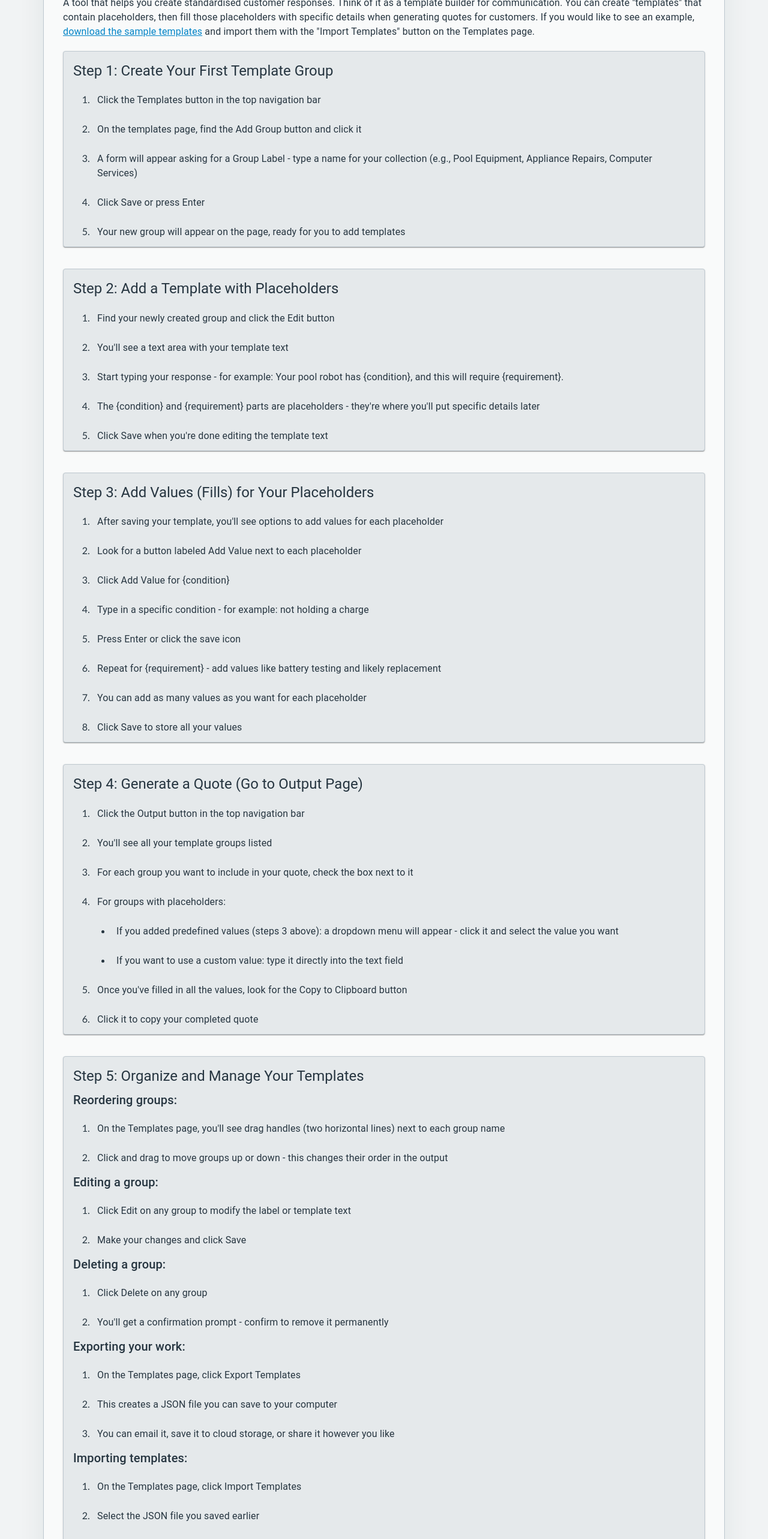
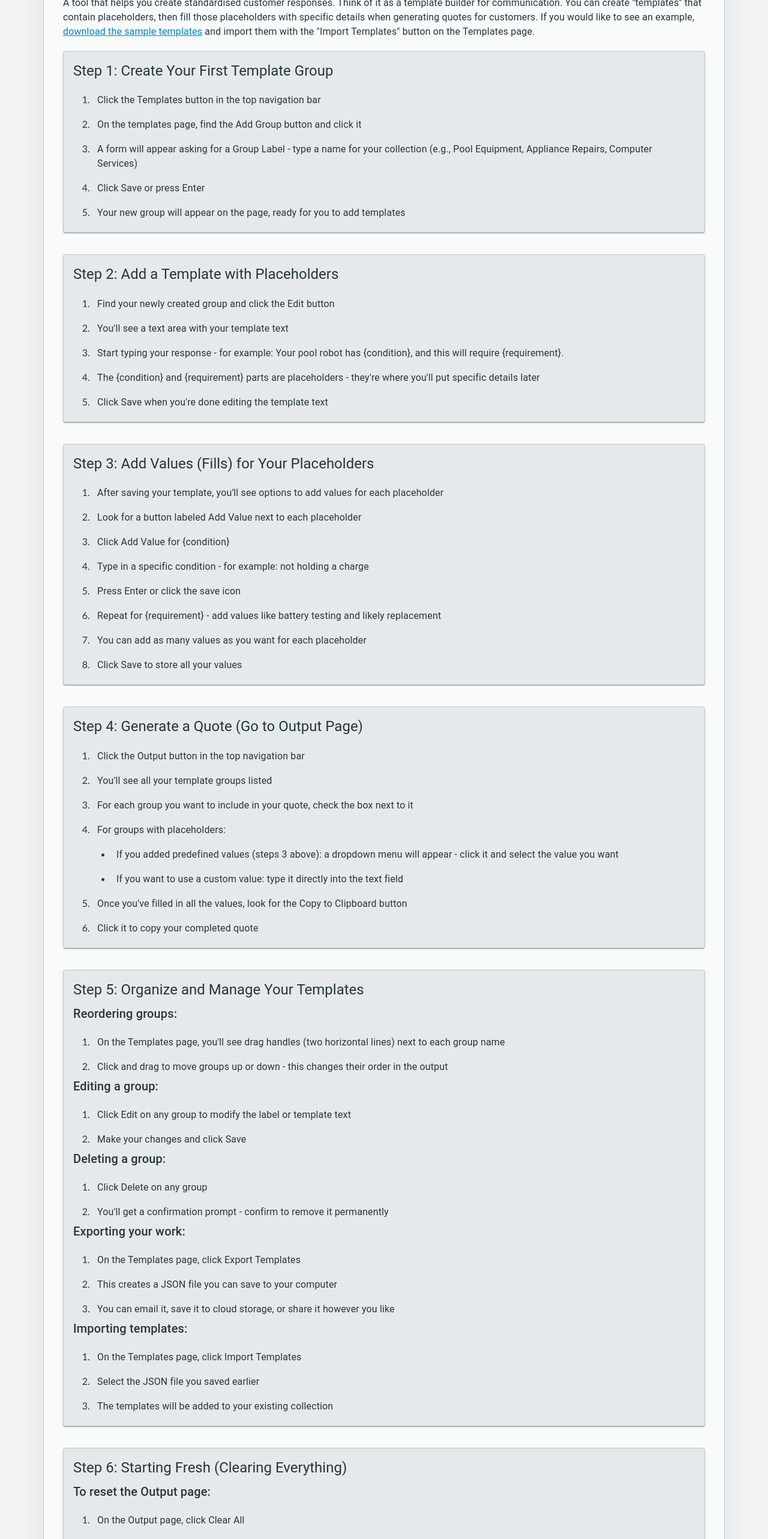
Before and after one commit to sterance/EzQuote, a React (Vite) app: page /help in a window 1280 px wide. Shown: the part 234-2800 px from the top of the page at 60% size. Built offline with nearby package versions, Linux system fonts and the light colour scheme.

Commit message:
tweaked list item spacing in Help page for better visual hierarchy

```diff
--- a/src/pages/Help.tsx
+++ b/src/pages/Help.tsx
@@ -15,121 +15,121 @@ export function Help() {
         and import them with the "Import Templates" button on the Templates page.
       </Typography>
 
-      <Paper sx={{ pt: 2, pl: 2, mb: 2 }} elevation={1}>
+      <Paper sx={{ py: 2, pl: 2, mb: 2 }} elevation={1}>
         <Typography variant="h5" gutterBottom>
           Step 1: Create Your First Template Group
         </Typography>
         <List component="ol" sx={{ p: 0, listStyleType: "decimal", pl: 4 }}>
-          <ListItem sx={{ display: "list-item", pl: 1 }}>
+          <ListItem sx={{ display: "list-item", pl: 1, pb: 0 }}>
             <ListItemText primary="Click the Templates button in the top navigation bar" />
           </ListItem>
-          <ListItem sx={{ display: "list-item", pl: 1 }}>
+          <ListItem sx={{ display: "list-item", pl: 1, pb: 0 }}>
             <ListItemText primary="On the templates page, find the Add Group button and click it" />
           </ListItem>
-          <ListItem sx={{ display: "list-item", pl: 1 }}>
+          <ListItem sx={{ display: "list-item", pl: 1, pb: 0 }}>
             <ListItemText primary="A form will appear asking for a Group Label - type a name for your collection (e.g., Pool Equipment, Appliance Repairs, Computer Services)" />
           </ListItem>
-          <ListItem sx={{ display: "list-item", pl: 1 }}>
+          <ListItem sx={{ display: "list-item", pl: 1, pb: 0 }}>
             <ListItemText primary="Click Save or press Enter" />
           </ListItem>
-          <ListItem sx={{ display: "list-item", pl: 1 }}>
+          <ListItem sx={{ display: "list-item", pl: 1, pb: 0 }}>
             <ListItemText primary="Your new group will appear on the page, ready for you to add templates" />
           </ListItem>
         </List>
       </Paper>
 
-      <Paper sx={{ pt: 2, pl: 2, mb: 2 }} elevation={1}>
+      <Paper sx={{ py: 2, pl: 2, mb: 2 }} elevation={1}>
         <Typography variant="h5" gutterBottom>
           Step 2: Add a Template with Placeholders
         </Typography>
         <List component="ol" sx={{ p: 0, listStyleType: "decimal", pl: 4 }}>
-          <ListItem sx={{ display: "list-item", pl: 1 }}>
+          <ListItem sx={{ display: "list-item", pl: 1, pb: 0 }}>
             <ListItemText primary="Find your newly created group and click the Edit button" />
           </ListItem>
-          <ListItem sx={{ display: "list-item", pl: 1 }}>
+          <ListItem sx={{ display: "list-item", pl: 1, pb: 0 }}>
             <ListItemText primary="You'll see a text area with your template text" />
           </ListItem>
-          <ListItem sx={{ display: "list-item", pl: 1 }}>
+          <ListItem sx={{ display: "list-item", pl: 1, pb: 0 }}>
             <ListItemText primary="Start typing your response - for example: Your pool robot has {condition}, and this will require {requirement}." />
           </ListItem>
-          <ListItem sx={{ display: "list-item", pl: 1 }}>
+          <ListItem sx={{ display: "list-item", pl: 1, pb: 0 }}>
             <ListItemText primary="The {condition} and {requirement} parts are placeholders - they're where you'll put specific details later" />
           </ListItem>
-          <ListItem sx={{ display: "list-item", pl: 1 }}>
+          <ListItem sx={{ display: "list-item", pl: 1, pb: 0 }}>
             <ListItemText primary="Click Save when you're done editing the template text" />
           </ListItem>
         </List>
       </Paper>
 
-      <Paper sx={{ pt: 2, pl: 2, mb: 2 }} elevation={1}>
+      <Paper sx={{ py: 2, pl: 2, mb: 2 }} elevation={1}>
         <Typography variant="h5" gutterBottom>
           Step 3: Add Values (Fills) for Your Placeholders
         </Typography>
         <List component="ol" sx={{ p: 0, listStyleType: "decimal", pl: 4 }}>
-          <ListItem sx={{ display: "list-item", pl: 1 }}>
+          <ListItem sx={{ display: "list-item", pl: 1, pb: 0 }}>
             <ListItemText primary="After saving your template, you'll see options to add values for each placeholder" />
           </ListItem>
-          <ListItem sx={{ display: "list-item", pl: 1 }}>
+          <ListItem sx={{ display: "list-item", pl: 1, pb: 0 }}>
             <ListItemText primary="Look for a button labeled Add Value next to each placeholder" />
           </ListItem>
-          <ListItem sx={{ display: "list-item", pl: 1 }}>
+          <ListItem sx={{ display: "list-item", pl: 1, pb: 0 }}>
             <ListItemText primary="Click Add Value for {condition}" />
           </ListItem>
-          <ListItem sx={{ display: "list-item", pl: 1 }}>
+          <ListItem sx={{ display: "list-item", pl: 1, pb: 0 }}>
             <ListItemText primary="Type in a specific condition - for example: not holding a charge" />
           </ListItem>
-          <ListItem sx={{ display: "list-item", pl: 1 }}>
+          <ListItem sx={{ display: "list-item", pl: 1, pb: 0 }}>
             <ListItemText primary="Press Enter or click the save icon" />
           </ListItem>
-          <ListItem sx={{ display: "list-item", pl: 1 }}>
+          <ListItem sx={{ display: "list-item", pl: 1, pb: 0 }}>
             <ListItemText primary="Repeat for {requirement} - add values like battery testing and likely replacement" />
           </ListItem>
-          <ListItem sx={{ display: "list-item", pl: 1 }}>
+          <ListItem sx={{ display: "list-item", pl: 1, pb: 0 }}>
             <ListItemText primary="You can add as many values as you want for each placeholder" />
           </ListItem>
-          <ListItem sx={{ display: "list-item", pl: 1 }}>
+          <ListItem sx={{ display: "list-item", pl: 1, pb: 0 }}>
             <ListItemText primary="Click Save to store all your values" />
           </ListItem>
         </List>
       </Paper>
 
-      <Paper sx={{ pt: 2, pl: 2, mb: 2 }} elevation={1}>
+      <Paper sx={{ py: 2, pl: 2, mb: 2 }} elevation={1}>
         <Typography variant="h5" gutterBottom>
           Step 4: Generate a Quote (Go to Output Page)
         </Typography>
         <List component="ol" sx={{ p: 0, listStyleType: "decimal", pl: 4 }}>
-          <ListItem sx={{ display: "list-item", pl: 1 }}>
+          <ListItem sx={{ display: "list-item", pl: 1, pb: 0 }}>
             <ListItemText primary="Click the Output button in the top navigation bar" />
           </ListItem>
-          <ListItem sx={{ display: "list-item", pl: 1 }}>
+          <ListItem sx={{ display: "list-item", pl: 1, pb: 0 }}>
             <ListItemText primary="You'll see all your template groups listed" />
           </ListItem>
-          <ListItem sx={{ display: "list-item", pl: 1 }}>
+          <ListItem sx={{ display: "list-item", pl: 1, pb: 0 }}>
             <ListItemText primary="For each group you want to include in your quote, check the box next to it" />
           </ListItem>
-          <ListItem sx={{ display: "list-item", pl: 1 }}>
+          <ListItem sx={{ display: "list-item", pl: 1, pb: 0 }}>
             <ListItemText primary="For groups with placeholders:" />
           </ListItem>
 
           <List component="ul" sx={{ p: 0, listStyleType: "disc", pl: 4 }}>
-            <ListItem sx={{ display: "list-item", pl: 1 }}>
+            <ListItem sx={{ display: "list-item", pl: 1, pb: 0 }}>
               <ListItemText primary="If you added predefined values (steps 3 above): a dropdown menu will appear - click it and select the value you want" />
             </ListItem>
-            <ListItem sx={{ display: "list-item", pl: 1 }}>
+            <ListItem sx={{ display: "list-item", pl: 1, pb: 0 }}>
               <ListItemText primary="If you want to use a custom value: type it directly into the text field" />
             </ListItem>
           </List>
 
-          <ListItem sx={{ display: "list-item", pl: 1 }}>
+          <ListItem sx={{ display: "list-item", pl: 1, pb: 0 }}>
             <ListItemText primary="Once you've filled in all the values, look for the Copy to Clipboard button" />
           </ListItem>
-          <ListItem sx={{ display: "list-item", pl: 1 }}>
+          <ListItem sx={{ display: "list-item", pl: 1, pb: 0 }}>
             <ListItemText primary="Click it to copy your completed quote" />
           </ListItem>
         </List>
       </Paper>
 
-      <Paper sx={{ pt: 2, pl: 2, mb: 2 }} elevation={1}>
+      <Paper sx={{ py: 2, pl: 2, mb: 2 }} elevation={1}>
         <Typography variant="h5" gutterBottom>
           Step 5: Organize and Manage Your Templates
         </Typography>
@@ -137,10 +137,10 @@ export function Help() {
           Reordering groups:
         </Typography>
         <List component="ol" sx={{ p: 0, listStyleType: "decimal", pl: 4 }}>
-          <ListItem sx={{ display: "list-item", pl: 1 }}>
+          <ListItem sx={{ display: "list-item", pl: 1, pb: 0 }}>
             <ListItemText primary="On the Templates page, you'll see drag handles (two horizontal lines) next to each group name" />
           </ListItem>
-          <ListItem sx={{ display: "list-item", pl: 1 }}>
+          <ListItem sx={{ display: "list-item", pl: 1, pb: 0 }}>
             <ListItemText primary="Click and drag to move groups up or down - this changes their order in the output" />
           </ListItem>
         </List>
@@ -149,10 +149,10 @@ export function Help() {
           Editing a group:
         </Typography>
         <List component="ol" sx={{ p: 0, listStyleType: "decimal", pl: 4 }}>
-          <ListItem sx={{ display: "list-item", pl: 1 }}>
+          <ListItem sx={{ display: "list-item", pl: 1, pb: 0 }}>
             <ListItemText primary="Click Edit on any group to modify the label or template text" />
           </ListItem>
-          <ListItem sx={{ display: "list-item", pl: 1 }}>
+          <ListItem sx={{ display: "list-item", pl: 1, pb: 0 }}>
             <ListItemText primary="Make your changes and click Save" />
           </ListItem>
         </List>
@@ -161,10 +161,10 @@ export function Help() {
           Deleting a group:
         </Typography>
         <List component="ol" sx={{ p: 0, listStyleType: "decimal", pl: 4 }}>
-          <ListItem sx={{ display: "list-item", pl: 1 }}>
+          <ListItem sx={{ display: "list-item", pl: 1, pb: 0 }}>
             <ListItemText primary="Click Delete on any group" />
           </ListItem>
-          <ListItem sx={{ display: "list-item", pl: 1 }}>
+          <ListItem sx={{ display: "list-item", pl: 1, pb: 0 }}>
             <ListItemText primary="You'll get a confirmation prompt - confirm to remove it permanently" />
           </ListItem>
         </List>
@@ -173,13 +173,13 @@ export function Help() {
           Exporting your work:
         </Typography>
         <List component="ol" sx={{ p: 0, listStyleType: "decimal", pl: 4 }}>
-          <ListItem sx={{ display: "list-item", pl: 1 }}>
+          <ListItem sx={{ display: "list-item", pl: 1, pb: 0 }}>
             <ListItemText primary="On the Templates page, click Export Templates" />
           </ListItem>
-          <ListItem sx={{ display: "list-item", pl: 1 }}>
+          <ListItem sx={{ display: "list-item", pl: 1, pb: 0 }}>
             <ListItemText primary="This creates a JSON file you can save to your computer" />
           </ListItem>
-          <ListItem sx={{ display: "list-item", pl: 1 }}>
+          <ListItem sx={{ display: "list-item", pl: 1, pb: 0 }}>
             <ListItemText primary="You can email it, save it to cloud storage, or share it however you like" />
           </ListItem>
         </List>
@@ -188,13 +188,13 @@ export function Help() {
           Importing templates:
         </Typography>
         <List component="ol" sx={{ p: 0, listStyleType: "decimal", pl: 4 }}>
-          <ListItem sx={{ display: "list-item", pl: 1 }}>
+          <ListItem sx={{ display: "list-item", pl: 1, pb: 0 }}>
             <ListItemText primary="On the Templates page, click Import Templates" />
           </ListItem>
-          <ListItem sx={{ display: "list-item", pl: 1 }}>
+          <ListItem sx={{ display: "list-item", pl: 1, pb: 0 }}>
             <ListItemText primary="Select the JSON file you saved earlier" />
           </ListItem>
-          <ListItem sx={{ display: "list-item", pl: 1 }}>
+          <ListItem sx={{ display: "list-item", pl: 1, pb: 0 }}>
             <ListItemText primary="The templates will be added to your existing collection" />
           </ListItem>
         </List>
@@ -208,13 +208,13 @@ export function Help() {
           To reset the Output page:
         </Typography>
         <List component="ol" sx={{ p: 0, listStyleType: "decimal", pl: 4 }}>
-          <ListItem sx={{ display: "list-item", pl: 1 }}>
+          <ListItem sx={{ display: "list-item", pl: 1, pb: 0 }}>
             <ListItemText primary="On the Output page, click Clear All" />
           </ListItem>
-          <ListItem sx={{ display: "list-item", pl: 1 }}>
+          <ListItem sx={{ display: "list-item", pl: 1, pb: 0 }}>
             <ListItemText primary="This unchecks all template groups and clears all filled values" />
           </ListItem>
-          <ListItem sx={{ display: "list-item", pl: 1 }}>
+          <ListItem sx={{ display: "list-item", pl: 1, pb: 0 }}>
             <ListItemText primary="You can start a new quote from scratch" />
           </ListItem>
         </List>
@@ -223,13 +223,13 @@ export function Help() {
           To reset all template data:
         </Typography>
         <List component="ol" sx={{ p: 0, listStyleType: "decimal", pl: 4 }}>
-          <ListItem sx={{ display: "list-item", pl: 1 }}>
+          <ListItem sx={{ display: "list-item", pl: 1, pb: 0 }}>
             <ListItemText primary="On the Templates page, click Clear Templates" />
           </ListItem>
-          <ListItem sx={{ display: "list-item", pl: 1 }}>
+          <ListItem sx={{ display: "list-item", pl: 1, pb: 0 }}>
             <ListItemText primary="You'll get a confirmation prompt - this permanently removes all your template groups" />
           </ListItem>
-          <ListItem sx={{ display: "list-item", pl: 1 }}>
+          <ListItem sx={{ display: "list-item", pl: 1, pb: 2 }}>
             <ListItemText primary="Use this if you want to start completely over with new templates" />
           </ListItem>
         </List>
```
